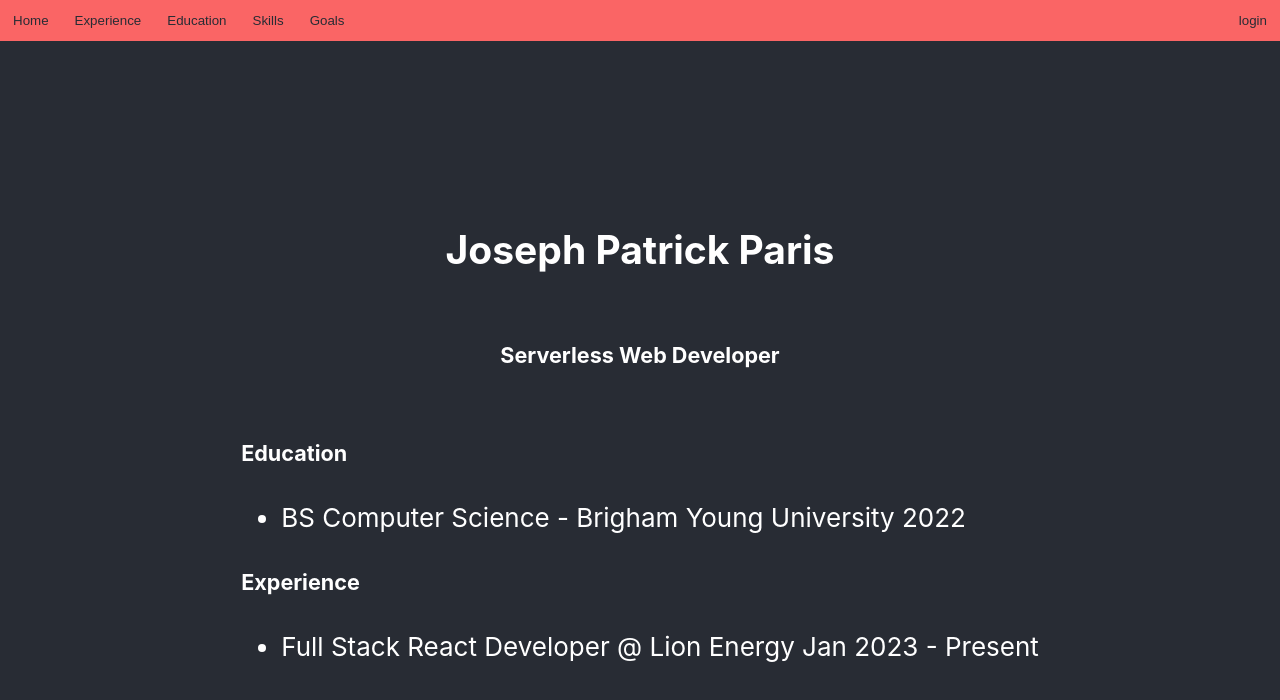
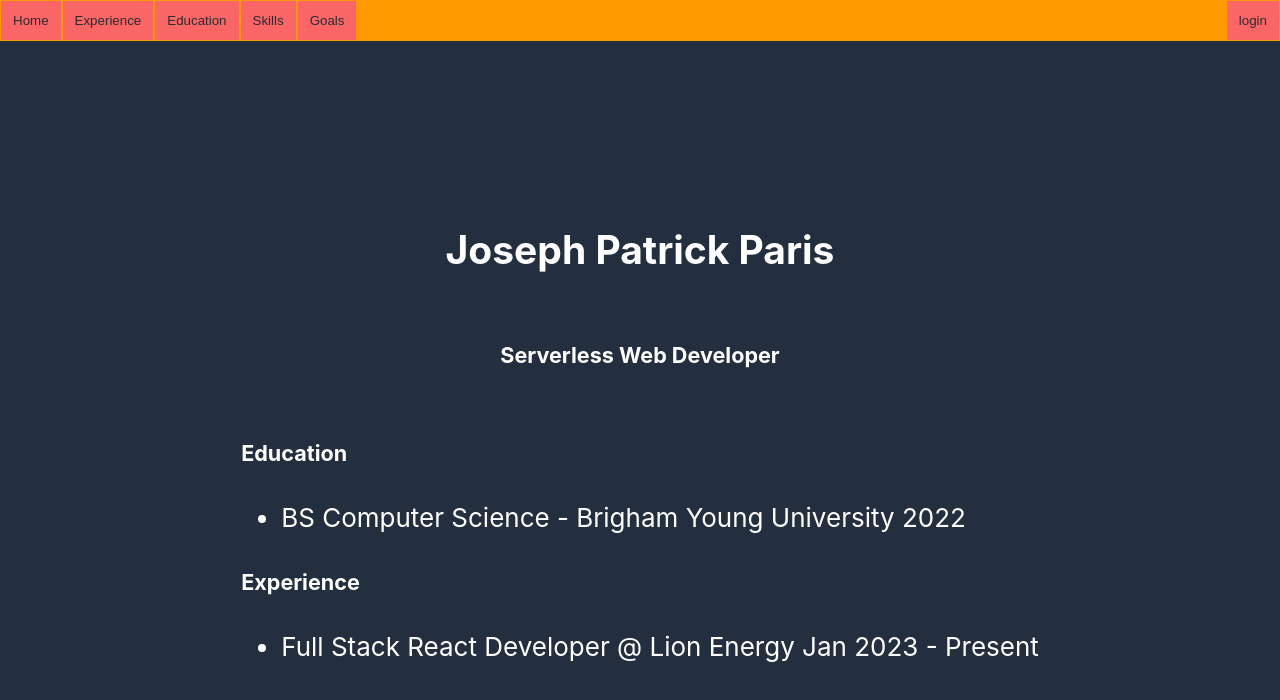
Before and after one commit to joeparis6/josephparisdev, a React (Create React App) app: page / in a window 1280 px wide. Shown: the top 700 px of the page. Built offline with nearby package versions, Linux system fonts and the light colour scheme.

Commit message:
changed colors

```diff
--- a/src/App.css
+++ b/src/App.css
@@ -8,7 +8,7 @@
 }
 
 .Navbar {
-  background-color: #FA6565;
+  background-color: #FF9900;
   display: flex;
   justify-content: space-between;
 }
@@ -32,7 +32,7 @@
 
 
 .App-header {
-  background-color: #282c34;
+  background-color: #232f3e;
   min-height: 100vh;
   display: flex;
   flex-direction: column;
```
